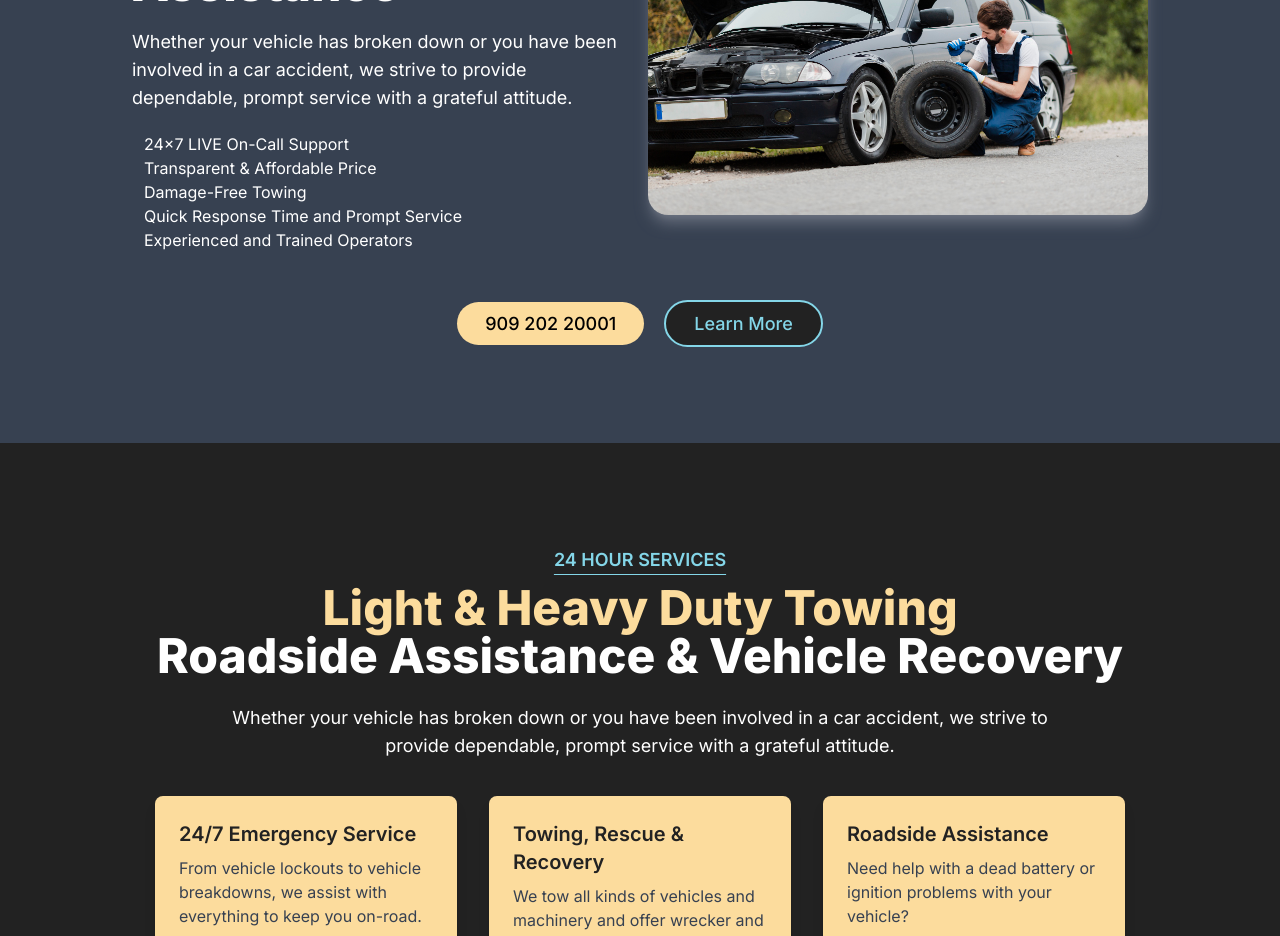
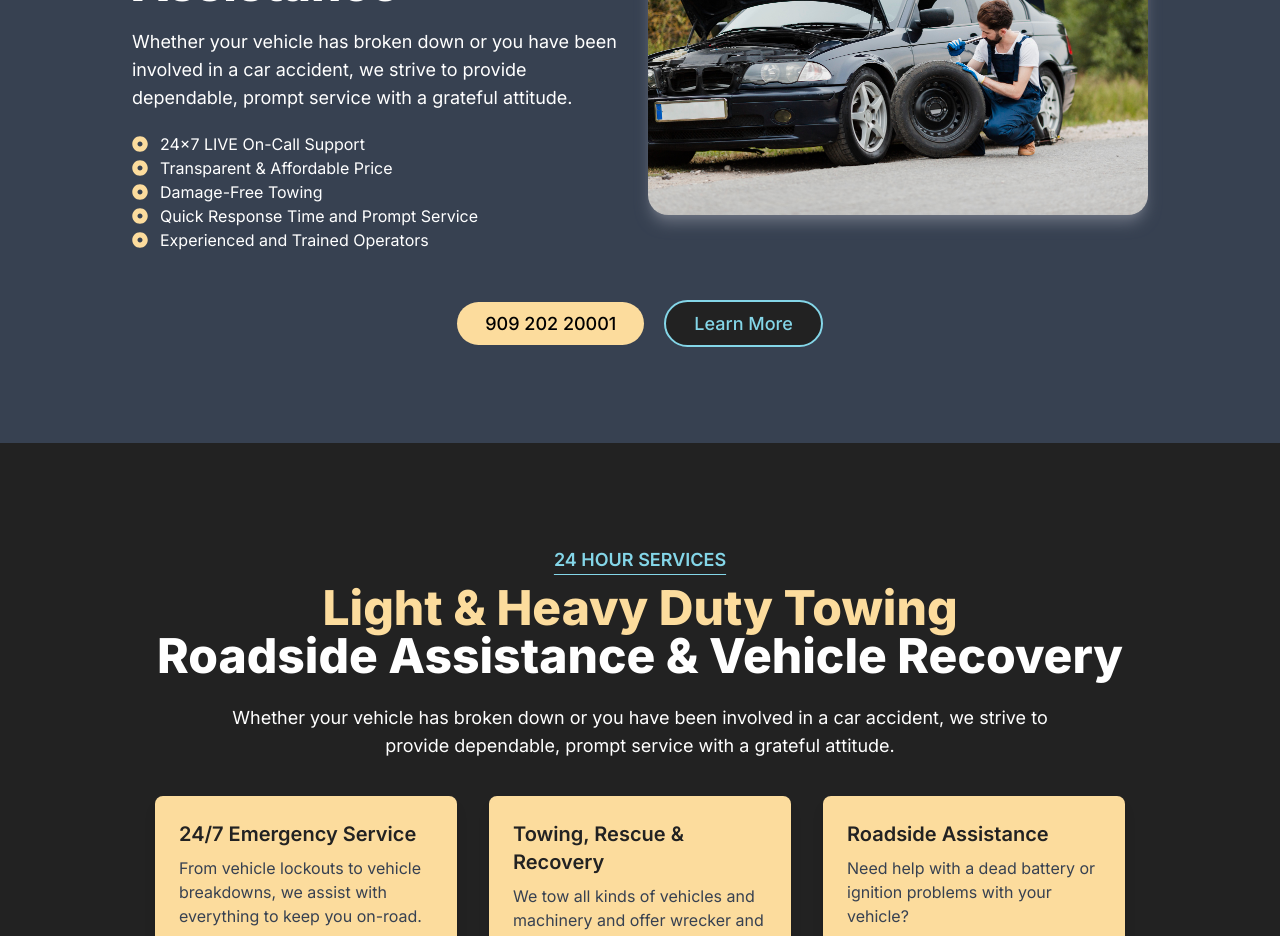
Before and after one commit to MansabHashim/mobile-tyre-guys, a Next.js app: page / in a window 1280 px wide. Shown: the part 980-1916 px from the top of the page. Built offline with nearby package versions, Linux system fonts and the light colour scheme.

Commit message:
fixed icons

```diff
--- a/components/ui/Navbar.jsx
+++ b/components/ui/Navbar.jsx
@@ -3,7 +3,7 @@ import React from "react";
 import Image from "next/image";
 import Link from "next/link";
 import { useState } from "react";
-// import { FaAlignJustify } from "react-icons/fa";
+import { FaAlignJustify } from "react-icons/fa";
 import Btn from "./Btn";
 
 const Navbar = () => {
@@ -40,7 +40,7 @@ const Navbar = () => {
           className="md:hidden text-lighter  cursor-pointer text-4xl"
         >
           {" "}
-          {/* <FaAlignJustify /> */} <h2>NAV</h2>
+          <FaAlignJustify />
         </div>
         <Btn />
       </div>
--- a/components/ui/Subhero.jsx
+++ b/components/ui/Subhero.jsx
@@ -1,7 +1,7 @@
 import React from "react";
 import Btn from "./Btn";
 import LearnMore from "./LearnMore";
-// import { FaDotCircle } from "react-icons/fa";
+import { FaDotCircle } from "react-icons/fa";
 
 const Subhero = () => {
   return (
@@ -23,7 +23,7 @@ const Subhero = () => {
               {" "}
               <i className="text-primary">
                 {" "}
-                {/* <FaDotCircle /> */}
+                <FaDotCircle />
               </i>{" "}
               24x7 LIVE On-Call Support
             </li>
@@ -31,7 +31,7 @@ const Subhero = () => {
               {" "}
               <i className="text-primary">
                 {" "}
-                {/* <FaDotCircle /> */}
+                <FaDotCircle />
               </i>{" "}
               Transparent & Affordable Price{" "}
             </li>
@@ -39,7 +39,7 @@ const Subhero = () => {
               {" "}
               <i className="text-primary">
                 {" "}
-                {/* <FaDotCircle /> */}
+                <FaDotCircle />
               </i>{" "}
               Damage-Free Towing{" "}
             </li>
@@ -47,7 +47,7 @@ const Subhero = () => {
               {" "}
               <i className="text-primary">
                 {" "}
-                {/* <FaDotCircle /> */}
+                <FaDotCircle />
               </i>{" "}
               Quick Response Time and Prompt Service{" "}
             </li>
@@ -55,7 +55,7 @@ const Subhero = () => {
               {" "}
               <i className="text-primary">
                 {" "}
-                {/* <FaDotCircle /> */}
+                <FaDotCircle />
               </i>{" "}
               Experienced and Trained Operators{" "}
             </li>
--- a/package.json
+++ b/package.json
@@ -9,9 +9,10 @@
     "lint": "next lint"
   },
   "dependencies": {
+    "next": "14.2.5",
     "react": "^18",
     "react-dom": "^18",
-    "next": "14.2.5"
+    "react-icons": "^5.2.1"
   },
   "devDependencies": {
     "postcss": "^8",
```
Also changed, not shown: 1 other file (tests, documents, lock files or other folders).
